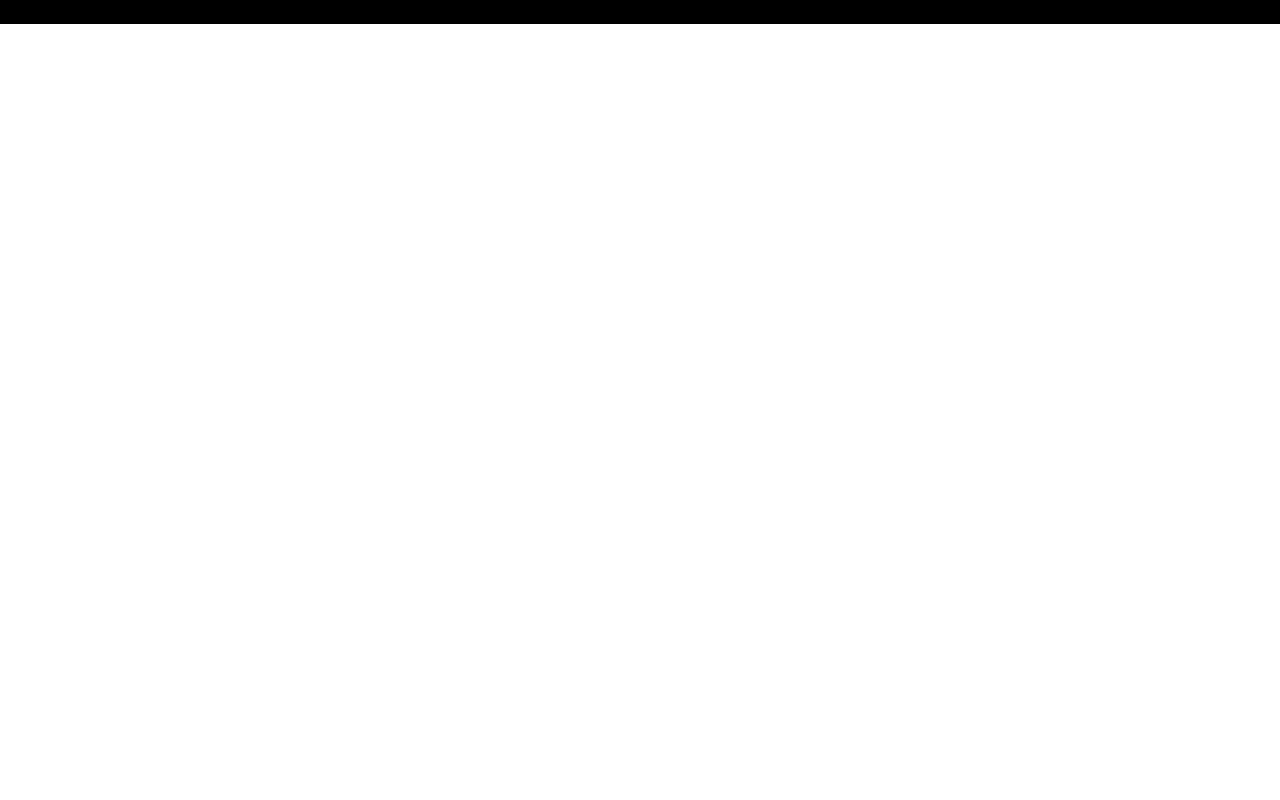
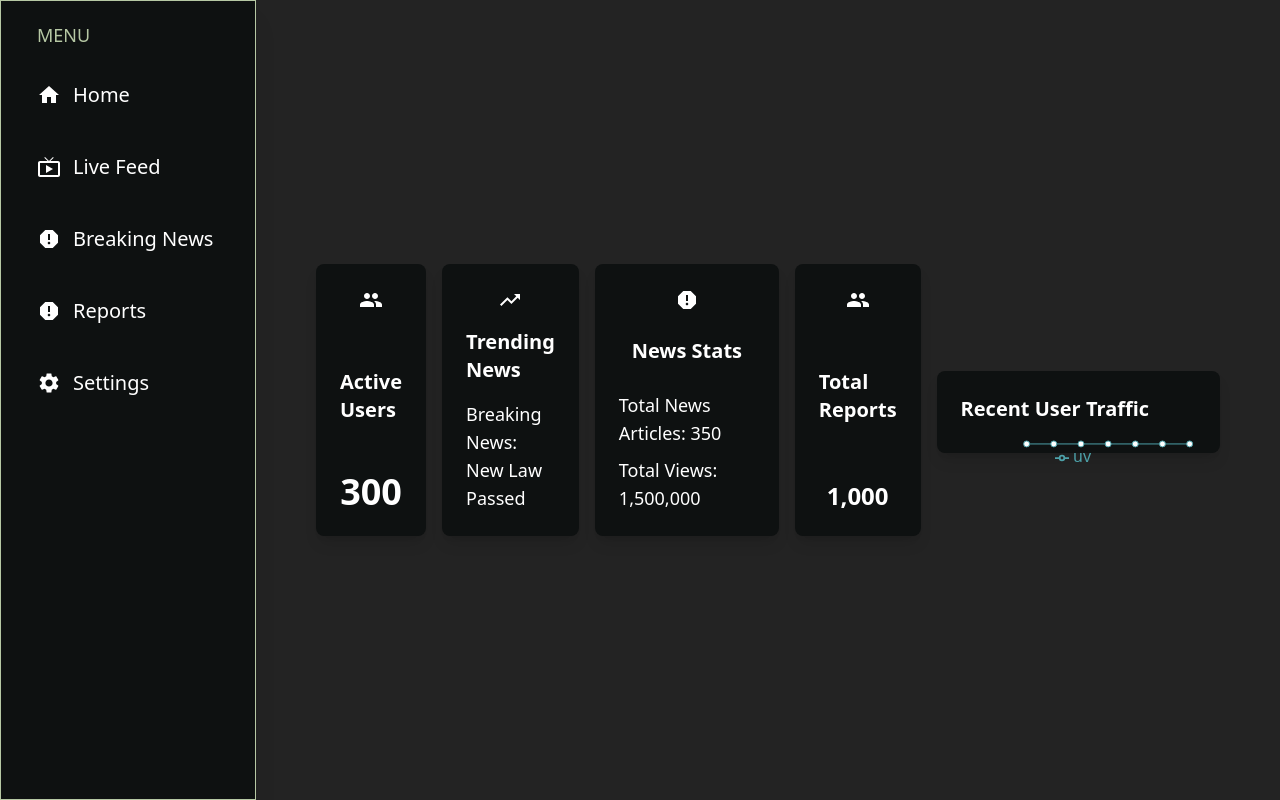
Before and after one commit to snehhagarwal/News-Aggregator, a React (Create React App) app in the folder admin/: page /dashboard in a window 1280 px wide. Built offline with nearby package versions, Linux system fonts and the light colour scheme; the HTML template or start-up script is replaced by a standard one.

Commit message:
Admin DashBoard

```diff
--- a/admin/src/App.js
+++ b/admin/src/App.js
@@ -1,9 +1,16 @@
 import './App.css';
-
+import { BrowserRouter as Router, Route, Routes } from "react-router-dom";
+import AuthenticatonMain from './components/Authentication/AuthenticatonMain';
+import DashBoardMain from './components/DashBoard/DashBoardMain';
 function App() {
   return (
-    <div className="bg-black">
-     hii
+    <div >
+     <Router>
+      <Routes>
+        <Route path="/" element={<AuthenticatonMain/>}/>
+        <Route path="/dashboard" element={<DashBoardMain/>}/>
+      </Routes>
+     </Router>
 
     </div>
   );
--- /dev/null
+++ b/admin/src/components/Authentication/AuthenticatonMain.js
@@ -0,0 +1,15 @@
+import React from 'react'
+
+const AuthenticatonMain = () => {
+  return (
+    <div className='flex'>
+        <div className='bg-black w-[60%] h-screen'>
+        </div>
+        <div className='bg-rose-400 w-[40%] h-screen'>
+
+        </div>
+    </div>
+  )
+}
+
+export default AuthenticatonMain;
--- /dev/null
+++ b/admin/src/components/Authentication/Login.js
@@ -0,0 +1,9 @@
+import React from 'react'
+
+const Login = () => {
+  return (
+    <div>Login</div>
+  )
+}
+
+export default Login
--- /dev/null
+++ b/admin/src/components/DashBoard/DashBoardHome.js
@@ -0,0 +1,100 @@
+    import React from 'react';
+    import { Group, Report, TrendingUp } from '@mui/icons-material';
+    import { motion } from 'framer-motion';
+    import CountUp from 'react-countup';
+    import { LineChart, Line, XAxis, YAxis, CartesianGrid, Tooltip, Legend, ResponsiveContainer } from 'recharts';
+
+    const DashBoardHome = () => {
+    const data = [
+        { name: 'Mon', uv: 4000 },
+        { name: 'Tue', uv: 3000 },
+        { name: 'Wed', uv: 2000 },
+        { name: 'Thu', uv: 2780 },
+        { name: 'Fri', uv: 1890 },
+        { name: 'Sat', uv: 2390 },
+        { name: 'Sun', uv: 3490 },
+    ];
+    return (
+        <div className="flex flex-col justify-center items-center h-screen p-5 bg-bg2">
+        <div className="flex justify-center items-center gap-4 p-10 w-full">
+            <motion.div
+            className="w-52 h-full rounded-lg bg-bg1 p-6 flex flex-col items-center justify-between shadow-lg"
+            initial={{ opacity: 0 }}
+            animate={{ opacity: 1 }}
+            transition={{ duration: 0.5 }}
+            >
+            <div className="flex items-center justify-center mb-4">
+                <Group className="text-4xl text-white" />
+            </div>
+            <h3 className="text-xl text-white font-semibold mb-2">Active Users</h3>
+            <CountUp start={0} end={300} duration={2} delay={0}>
+                {({ countUpRef }) => (
+                <p ref={countUpRef} className="text-4xl text-white font-bold"></p>
+                )}
+            </CountUp>
+            </motion.div>
+            <motion.div
+            className="w-[30%] h-full rounded-lg bg-bg1 p-6 flex flex-col items-center justify-between shadow-lg"
+            initial={{ opacity: 0 }}
+            animate={{ opacity: 1 }}
+            transition={{ duration: 0.5, delay: 0.2 }}
+            >
+            <div className="flex items-center justify-center mb-4">
+                <TrendingUp className="text-4xl text-white" />
+            </div>
+            <h3 className="text-xl text-white font-semibold mb-4">Trending News</h3>
+            <p className="text-lg text-white">Breaking News: New Law Passed</p>
+            </motion.div>
+            <motion.div
+            className="w-[60%] h-full rounded-lg bg-bg1 p-6 shadow-lg flex flex-col items-center justify-between"
+            initial={{ opacity: 0 }}
+            animate={{ opacity: 1 }}
+            transition={{ duration: 0.5, delay: 0.4 }}
+            >
+            <div className="flex items-center justify-center mb-4">
+                <Report className="text-4xl text-white" />
+            </div>
+            <h3 className="text-xl text-white font-semibold mb-4">News Stats</h3>
+            <p className="text-lg text-white">Total News Articles: 350</p>
+            <p className="text-lg text-white">Total Views: 1,500,000</p>
+            </motion.div>
+
+            <motion.div
+            className="w-[30%] h-full rounded-lg bg-bg1 p-6 shadow-lg flex flex-col items-center justify-between"
+            initial={{ opacity: 0 }}
+            animate={{ opacity: 1 }}
+            transition={{ duration: 0.5, delay: 0.6 }}
+            >
+            <div className="flex items-center justify-center mb-4">
+                <Group className="text-4xl text-white" />
+            </div>
+            <h3 className="text-xl text-white font-semibold mb-4">Total Reports</h3>
+            <p className="text-2xl text-white font-bold">1,000</p>
+            </motion.div>
+
+        <motion.div
+            className="w-[100%] h-[30%] rounded-lg bg-bg1 p-6 shadow-lg mt-6"
+            initial={{ opacity: 0 }}
+            animate={{ opacity: 1 }}
+            transition={{ duration: 0.5, delay: 0.8 }}
+        >
+            <h3 className="text-xl text-white font-semibold mb-4">Recent User Traffic</h3>
+            <div className="w-full h-full">
+            <ResponsiveContainer width="100%" height="100%">
+                <LineChart data={data}>
+                <CartesianGrid strokeDasharray="3 3" />
+                <XAxis dataKey="name" />
+                <YAxis />
+                <Tooltip />
+                <Legend />
+                <Line type="monotone" dataKey="uv" stroke="#4DA1A9" />
+                </LineChart>
+            </ResponsiveContainer>
+            </div>
+        </motion.div>
+        </div>
+        </div>
+    );
+    };
+
+    export default DashBoardHome;
--- /dev/null
+++ b/admin/src/components/DashBoard/DashBoardMain.js
@@ -0,0 +1,19 @@
+import React from 'react';
+import SideBar from './SideBar';
+import DashBoardHome from './DashBoardHome';
+
+const DashBoardMain = () => {
+  return (
+    <div className='flex bg-bg1'>
+      <div className='w-[20%]'>
+        <SideBar/>
+      </div>
+
+      <div className='bg-[#232323] w-[80%] h-screen'>
+        <DashBoardHome/>
+      </div>
+    </div>
+  );
+};
+
+export default DashBoardMain;
--- /dev/null
+++ b/admin/src/components/DashBoard/SideBar.js
@@ -0,0 +1,73 @@
+import React from 'react';
+import { motion } from 'framer-motion';
+import { Home, LiveTv, Report, Settings } from '@mui/icons-material';
+const SideBar = () => {
+  return (
+    <motion.div
+      className="bg-bg1 h-screen  border-[0.5px] border-border shadow-xl"
+      initial={{ x: '-100%' }}
+      animate={{ x: 0 }}
+      transition={{ type: 'spring', stiffness: 100, damping: 25 }}
+    >
+      <div className="text-white p-5">
+        <motion.h1
+          className="text-lg text-border pl-4"
+          initial={{ opacity: 0 }}
+          animate={{ opacity: 1 }}
+          transition={{ delay: 0.5 }}
+
+        >
+          MENU
+        </motion.h1>
+        <ul className="mt-4 space-y-3">
+          <motion.li
+            className="flex items-center text-xl hover:bg-hoverbg1 p-4 rounded-lg cursor-pointer"
+            whileHover={{ scale: 1.1 }}
+            transition={{ type: 'spring', stiffness: 200 }}
+          >
+            <Home className="mr-3" />
+            Home
+          </motion.li>
+
+          <motion.li
+            className="flex items-center text-xl hover:bg-hoverbg1 p-4 rounded-lg cursor-pointer"
+            whileHover={{ scale: 1.1 }}
+            transition={{ type: 'spring', stiffness: 200 }}
+          >
+            <LiveTv className="mr-3" />
+            Live Feed
+          </motion.li>
+
+          <motion.li
+            className="flex items-center text-xl hover:bg-hoverbg1 p-4 rounded-lg cursor-pointer"
+            whileHover={{ scale: 1.1 }}
+            transition={{ type: 'spring', stiffness: 200 }}
+          >
+            <Report className="mr-3" />
+            Breaking News
+          </motion.li>
+
+          <motion.li
+            className="flex items-center text-xl hover:bg-hoverbg1 p-4 rounded-lg cursor-pointer"
+            whileHover={{ scale: 1.1 }}
+            transition={{ type: 'spring', stiffness: 200 }}
+          >
+            <Report className="mr-3" />
+            Reports
+          </motion.li>
+
+          <motion.li
+            className="flex items-center text-xl hover:bg-hoverbg1 p-4 rounded-lg cursor-pointer"
+            whileHover={{ scale: 1.1 }}
+            transition={{ type: 'spring', stiffness: 200 }}
+          >
+            <Settings className="mr-3" />
+            Settings
+          </motion.li>
+        </ul>
+      </div>
+    </motion.div>
+  );
+};
+
+export default SideBar;
--- a/admin/tailwind.config.js
+++ b/admin/tailwind.config.js
@@ -2,7 +2,17 @@
 module.exports = {
   content: ["./src/**/*.{html,js}"],
   theme: {
-    extend: {},
+    extend: {
+      colors: {
+        bg5: '#414a4c',
+        bg4: '#3b444b',
+        bg3: '#353839',
+        bg2: '#232323',
+        bg1: '#0e1111',
+        border: '#b6c8a4',
+        hoverbg1: '#4DA1A9',
+      }
+    },
   },
   plugins: [],
 }
```
Also changed, not shown: admin/package.json (+9 -1 lines), admin/src/components/Authentication/SignUp.js (added), 2 other files (tests, documents, lock files or other folders).
